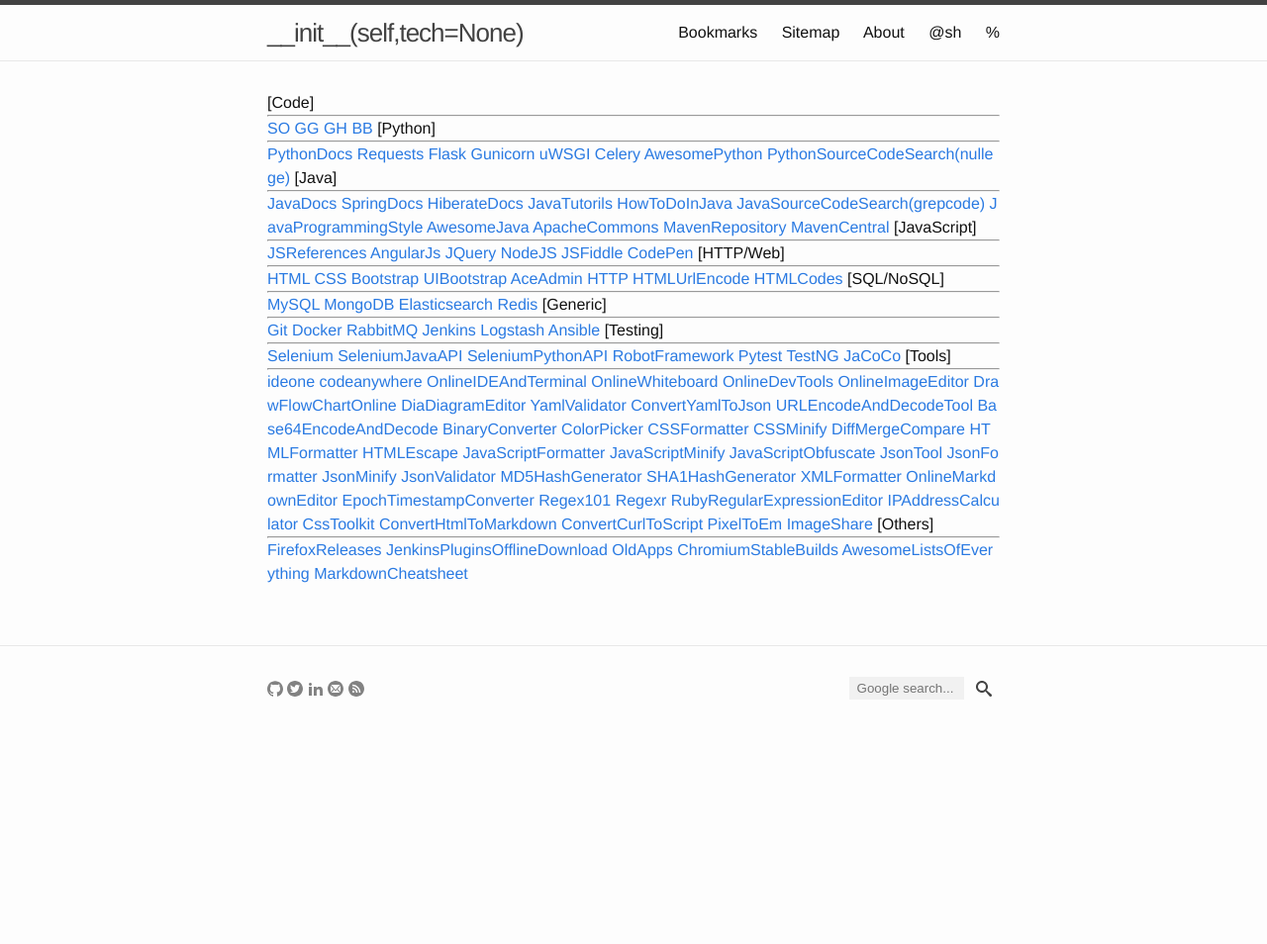
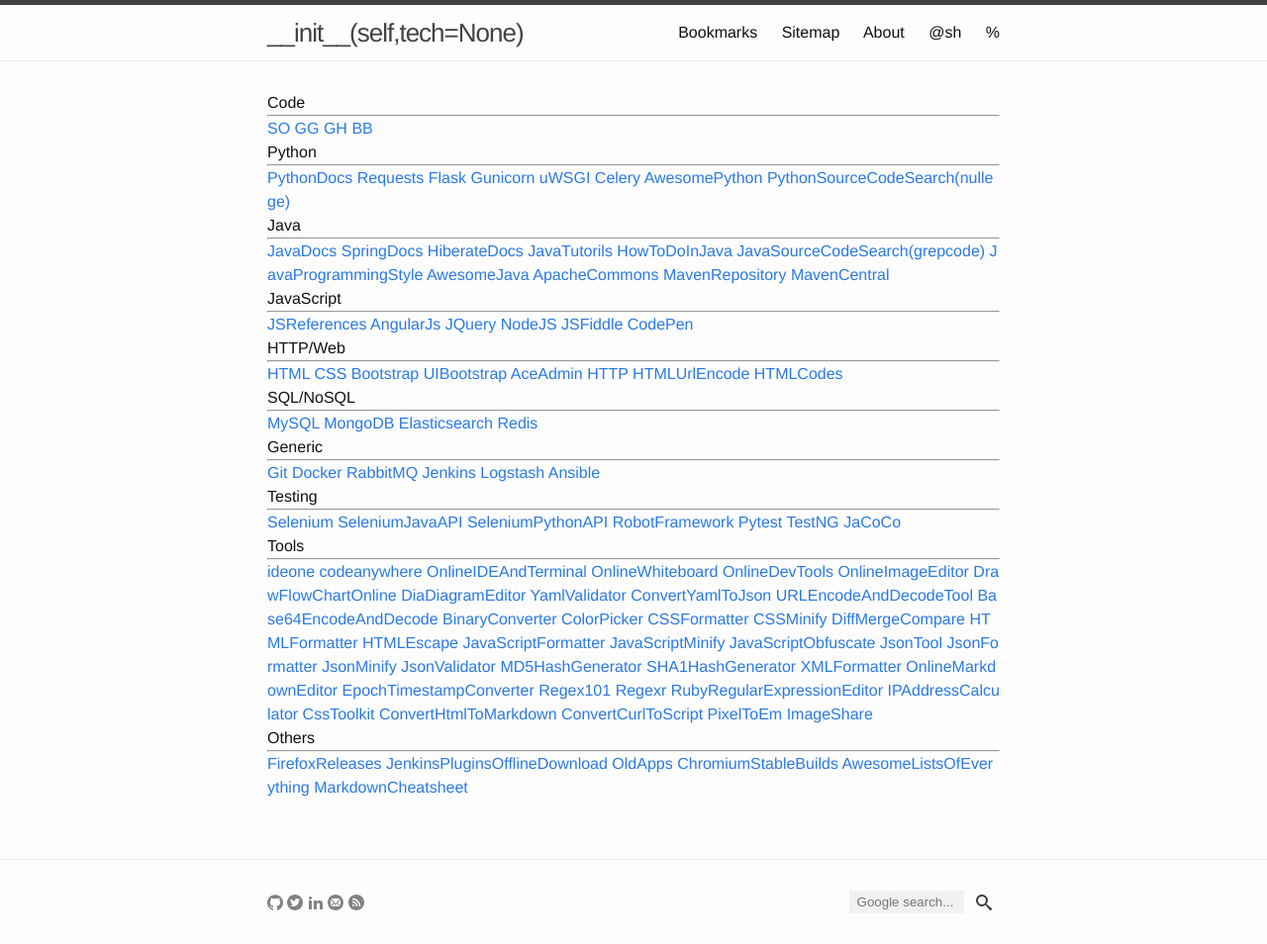
Before and after one commit to yuan-jiang/yuan-jiang.github.io, a Jekyll site: the page built from bookmarks.md, in a window 1280 px wide. Shown: the whole page at 99% size. Built offline with Jekyll 4.4.1, drawn with Linux system fonts in a browser that asks for light colours; before the commit the page ends 900 px from its top, so only the background shows below that.

Commit message:
Fix style

```diff
--- a/bookmarks.md
+++ b/bookmarks.md
@@ -6,10 +6,11 @@
 
 <div style="word-break:break-all;">
 {% for group in site.data.bookmarks %}
-    [{{ group.category }}]
+    {{ group.category }}
     <hr>
     {% for bookmark in group.data %}
     <a href="{{ bookmark.link }}" target="_blank">{{ bookmark.description }}</a>
     {% endfor %}
+    <br>
 {% endfor %}
 </div>
```
